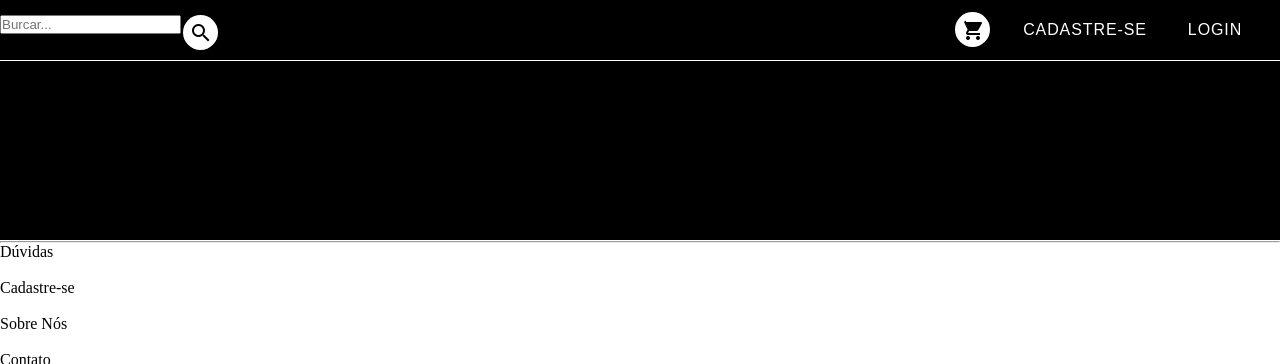
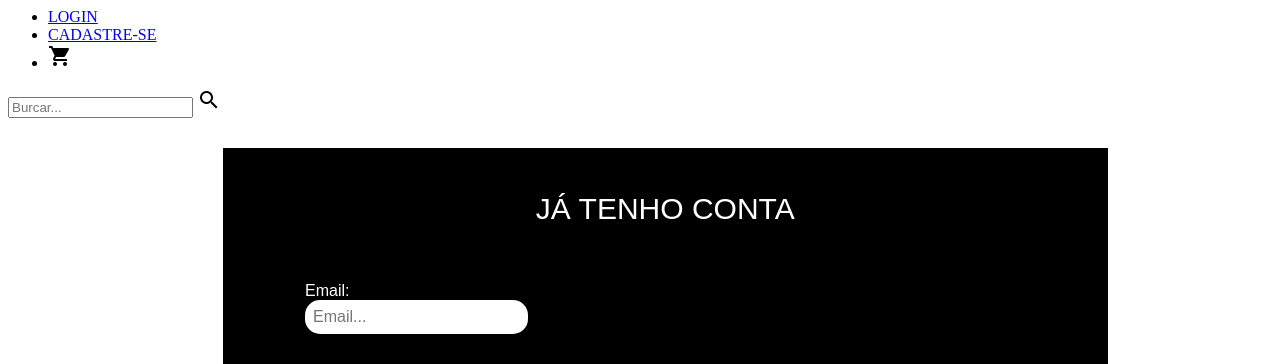
Before and after one commit to leobsilva/GBR-shop, a PHP site: page /login.html in a window 1280 px wide. Shown: the top 364 px of the page. Run offline with PHP 8.4, Linux system fonts and the light colour scheme.

Commit message:
cadastro e login

```diff
--- a/GBR shop/cadastro.html
+++ b/GBR shop/cadastro.html
@@ -54,7 +54,7 @@
         para fazer o cadastro!
       </p>
 
-    	<form>
+    	<form id="caixa">
         <ul>
 	        <li>
             <label for="nome">Nome:</label><br>
--- a/GBR shop/estilo.css
+++ b/GBR shop/estilo.css
@@ -1,258 +1,13 @@
-*{
-  margin: 0;
-  padding: 0;
-  box-sizing: border-box;
-}
-
-nav{
-  width: 100%;
-  background-color: black;
-  overflow: auto;
-<<<<<<< HEAD
-  height: 60px;
-=======
-  height: 260 px;
->>>>>>> e9fddf6a604fe7f36cd62eb8de14460acdb2d674
-}
-
-ul.menu-topo{
-  margin: 0;
-  padding: 0;
-  list-style: none;
-  line-height: 60px;
-  justify-content: space-between;
-}
-ul.menu-topo li{
-  float: right;
-}
-ul.menu-topo li a{
-  color: white;
-  text-decoration: none;
-  width: 130px;
-  display: block;
-  text-align: center;
-  font-size: 16px;
-  font-family: sans-serif;
-  letter-spacing: 0.9px;
-}
-ul.menu-topo li a:hover{
-  color: rgba(255,255,255, .8);
-  transition: .3s;
-}
-
-#form-pesquisa{
-  margin-top: 15px;
-  float: left;
-  margin-right: 100px;
-}
-
-input[type=search]{
-  border-radius: 15px;
-  padding: 8px;
-  border: none;
-  font-size: 16px;
-  font-family: sans-serif;
-}
-.btn{
-  float: right;
-  background-color: white;
-  cursor: pointer;
-  position: absolute;
-  padding: 5.5px;
-  font-family: sans-serif;
-  border-radius: 20px;
-  position: relative;
-  left: 1%;
-  top: 1%;
-
-}
-.cart{
-  margin: 12px;
-  margin-left: 0px;
-  float: left;
-  background-color: white;
-  cursor: pointer;
-  position: absolute;
-  padding: 5.5px;
-  border-radius: 20px;
-}
-
-.banner{
-  width: 100%;
-  height: 180px;
-  background-color: black;
-  font-family: verdana;
-  letter-spacing: 2px;
-  text-decoration: underline;
-  color: white;
-  font-size: 50px;
-  text-align: center;
-  padding-top: 35px;
-  border-bottom: 1px solid white;
-
-}
-#linha{
-  width: 80%;
-  border-bottom: .5px solid white;
-}
 
 
-
-
-#lista-categorias ul li a:hover{
-	color: gray;
-}
-
-.slide{
-  width: 100%;
-  height: 280px;
-  background-color: black;
-}
-
-
-
-#logo-marca, h4, a{
-	text-decoration: none;
-	color: black;
-	text-align: center;
-	clear: left;
-	clear: right;
-	clear: both;
-	clear: top;
-}
-
-/*Estilo da Barra Lateral por categorias*/
-#lista-categorias{
-	width: 100%;
-  height: auto;
-	background-color: white;
-	font-size: 30px;
-	margin-right: 10px;
-	margin-left: 15px;
-	margin-bottom: 5px;
-	margin-top: 5px;
-	padding: 15px;
-
-}
-
-
-.editaItensCategoria{
-
-	list-style-type: none;
-  display: inline;
-}
-
-.Links-categorias {
-	color: black;
-	text-decoration: none;
-}
-
-
-.img-redesocial{
-	height: 20px;
-	width: 20px;
-	float: bottom;
-}
-
-<<<<<<< HEAD
-/*Estilo Caixa de anuncios*/
-
-#anuncios{
-  width: 100%;
-  height: 600px;
-  display: flex;
-  flex-wrap: wrap;
-  margin-top: 50px;
-=======
-ul.marcas li:hover{
-  background-color: rgba(0,0,0, .1);
-  transition: .4s;
->>>>>>> e9fddf6a604fe7f36cd62eb8de14460acdb2d674
-}
-
-#anuncios img{
-  width: 500px;
-  height: 500px;
-
-}
-
-/*Estilo da Caixa de Produtos em destaque*/
-.container{
-  width:70%;
-  margin: auto;
-}
-
-.itens{
-  display: flex;
-  justify-content: space-between;
-  flex-wrap: wrap;
-  margin-top: 50px;
-  margin-bottom: 50px;
-}
-article{
-  width:250px;
-  height: 250px;
-  background-color: lightgrey;
-
-  transition:0.5s;/*transiçao do movimento*/
-  border-bottom: 10px solid rgba(48,15,107,0);
-  margin-top: 50px;
-  margin-bottom: 60px;
-}
-
-figcaption{
-  margin-top: 260px;
-  text-align: center;
-  letter-spacing: 0.5px;
-
-
-}
-
-.produtos{
-	width: 350px;
-	height: 420px;
-	margin: 5px 5px 5px 5px;
-	border: 3px solid #ae841a;
-}
-
-
-
-/*Estilo do Rodapé*/
-
-<<<<<<< HEAD
-#rodape{
-	width: 1280px;
-	float: left;
-	border: 3px solid black;
-}
-
-/*Estilo formulário de cadastro*/
+/*Estilo formulário de cadastro e login*/
 
 #form-cadastro{
   width: 70%;
   background-color: black;
-=======
-footer{
-  width: 100%;
-  height: 250px;
-  background-color: black;
-  padding-top: 20px;
-
-}
-.conteudo-container{
-  justify-content: space-between;
-
-}
-
-ul.conteudo{
-  text-align: left;
-  width: 100%;
-  padding-left: 15px;
-  padding-top: 20px;
-  padding-bottom: 5px;
-  list-style-type: none;
->>>>>>> e9fddf6a604fe7f36cd62eb8de14460acdb2d674
   color: white;
+  font-size: 30px;
+  font-family: sans-serif;
   position: relative;
   left: 17%;
 }
@@ -268,7 +23,7 @@
   font-family: sans-serif;
 }
 
-<<<<<<< HEAD
+
 #form-cadastro input[type=text]{
   border-radius: 15px;
   padding: 8px;
@@ -299,29 +54,4 @@
   font-family: sans-serif;
   text-align: center;
   padding-top: 5%;
-=======
-ul.redes{
-  padding-left: 15px;
-  display: flex;
-  width: 25px;
-  list-style-type: none;
-  cursor: pointer;
-  position: absolute;
-  justify-content: space-between;
-
 }
-ul.redes li{
-  justify-content: space-between;
-  padding-top: 2px;
-  border-radius: 5px;
-  background-color: white;
-}
-ul.redes li  a {
-  justify-content: space-between;
-}
-ul.redes li:hover{
-  transform: scale(1.1);
-  background-color: rgba(255,255,255,.9);
-
->>>>>>> e9fddf6a604fe7f36cd62eb8de14460acdb2d674
-}
--- a/GBR shop/login.html
+++ b/GBR shop/login.html
@@ -45,8 +45,28 @@
 
     </header>
 
-    <section>
+    <section id="form-cadastro">
 
+      <p>
+        JÁ TENHO CONTA
+      </p>
+
+      <form id="caixa">
+        <ul>
+
+          <li>
+            <label for="email">Email:</label><br>
+            <input type="text" placeholder="Email..." id="email" name="email">
+          </li>
+          <li>
+            <label for="senha">Senha:</label><br>
+            <input type="passowrd" placeholder="******..." id="senha" name="senha">
+          </li>
+          <li>
+            <input type="button" value="Login" onclick="msg()">
+          </li>
+
+        </ul>
       </form>
 
     </section>
```
